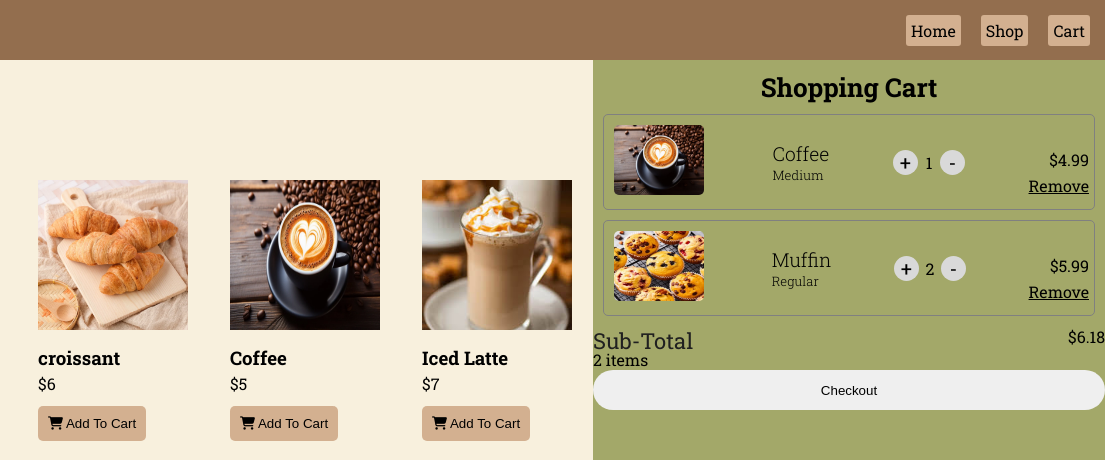
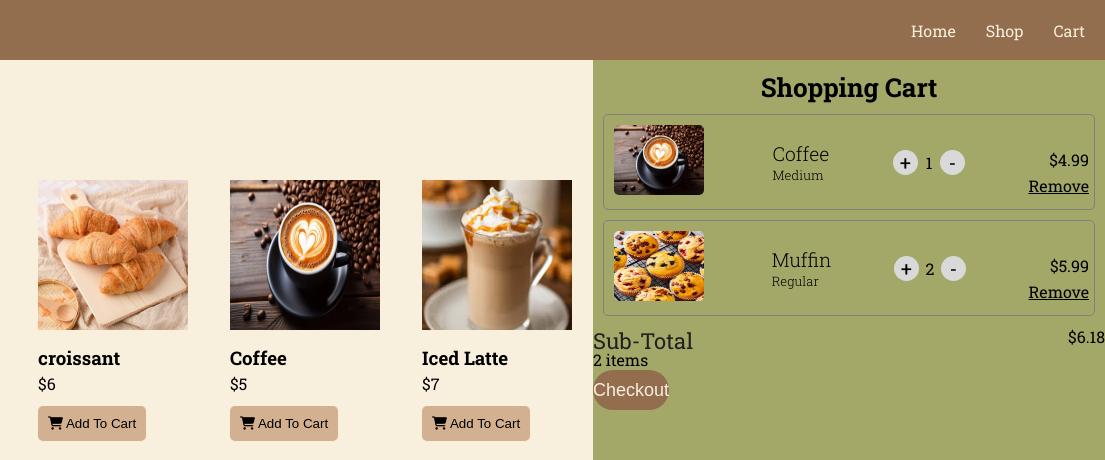
Before and after one commit to lephuong09/html-css-project, a plain HTML site: page index.html in a window 1280 px wide. Shown: the top 460 px of the page, 175-1280 px from the left. Drawn offline with Linux system fonts and the light colour scheme.

Commit message:
updating css

```diff
--- a/index.html
+++ b/index.html
@@ -210,7 +210,7 @@
           </div>
           <div class="total-cost">$6.18</div>
           </div>
-          <button class="btn">Checkout</button>
+          <button class="btnCheckout">Checkout</button>
           </div>
 
       </div>
--- a/style.css
+++ b/style.css
@@ -48,12 +48,15 @@ header nav{
 }
 
 .nav-links a{
-    background-color: #d3b090;
+    color: #f8f0dd;
     padding:5px ;
     margin:auto 10px;
     text-decoration: none;
-    color:black;
     border-radius: 3px;
+}
+
+.nav-links a:hover{
+    color: #202020;
 }
 
 /* MAIN SECTION */
@@ -113,11 +116,7 @@ main{
 .shopItem__button {
     margin-top: 10px;
 }
-.shopItem__button:hover{
-    background-color: var(--darkRoast);
-    margin-top: 10px;
-    margin-right: 27%;
-}
+
 .productImg {
     width: 150px;
     height: 150px;
@@ -244,13 +243,20 @@ main{
    }
    .total-cost{
    }
-   .btn{
-    margin-top: 5px;
-    width: 100%;
+   .btnCheckout{
+    font-size: 18px;
     height: 40px;
     border: none;
     border-radius: 20px;
     cursor: pointer;
+    margin: 5px auto;
+    background-color: #936e4e;
+    color: #f8f0dd;
+   }
+
+   .btnCheckout:hover {
+    background-color: #593b24;
+    color: #f8f0dd;
    }
 
 /* FOOTER */
```
